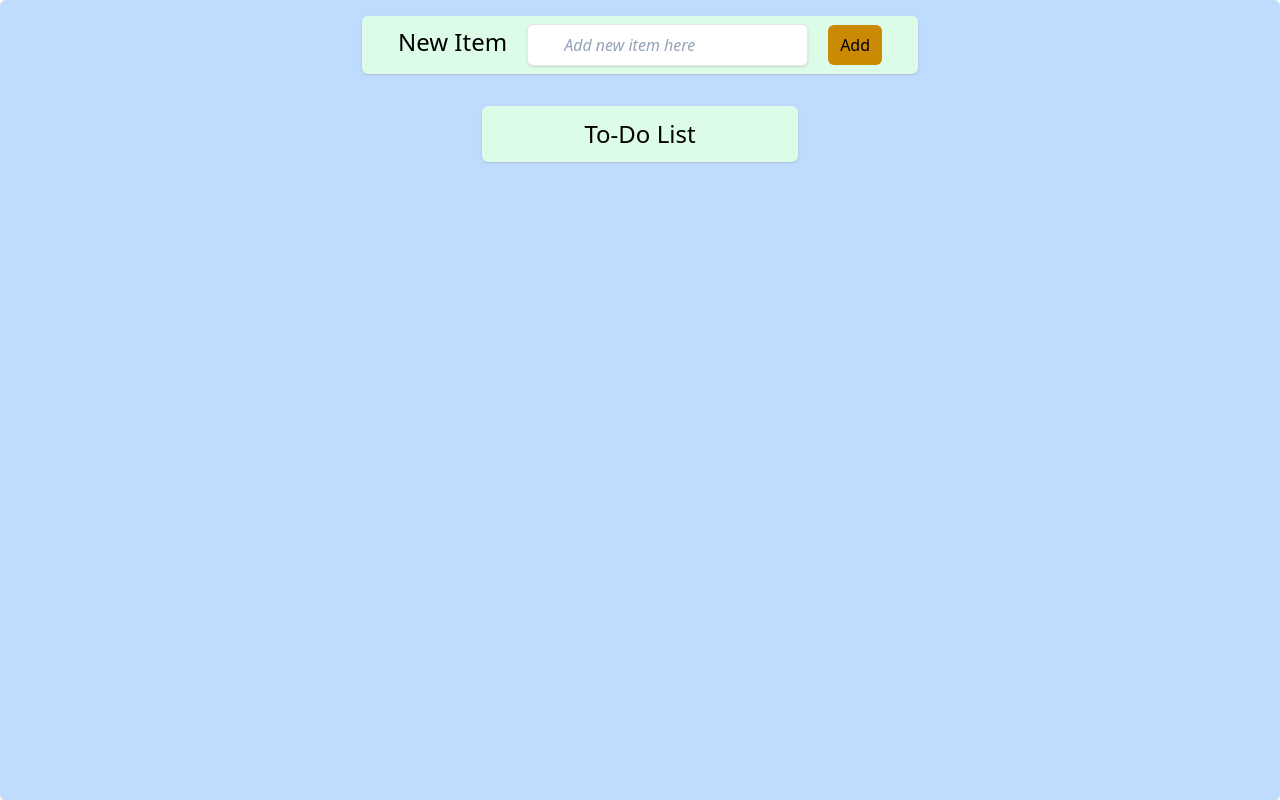
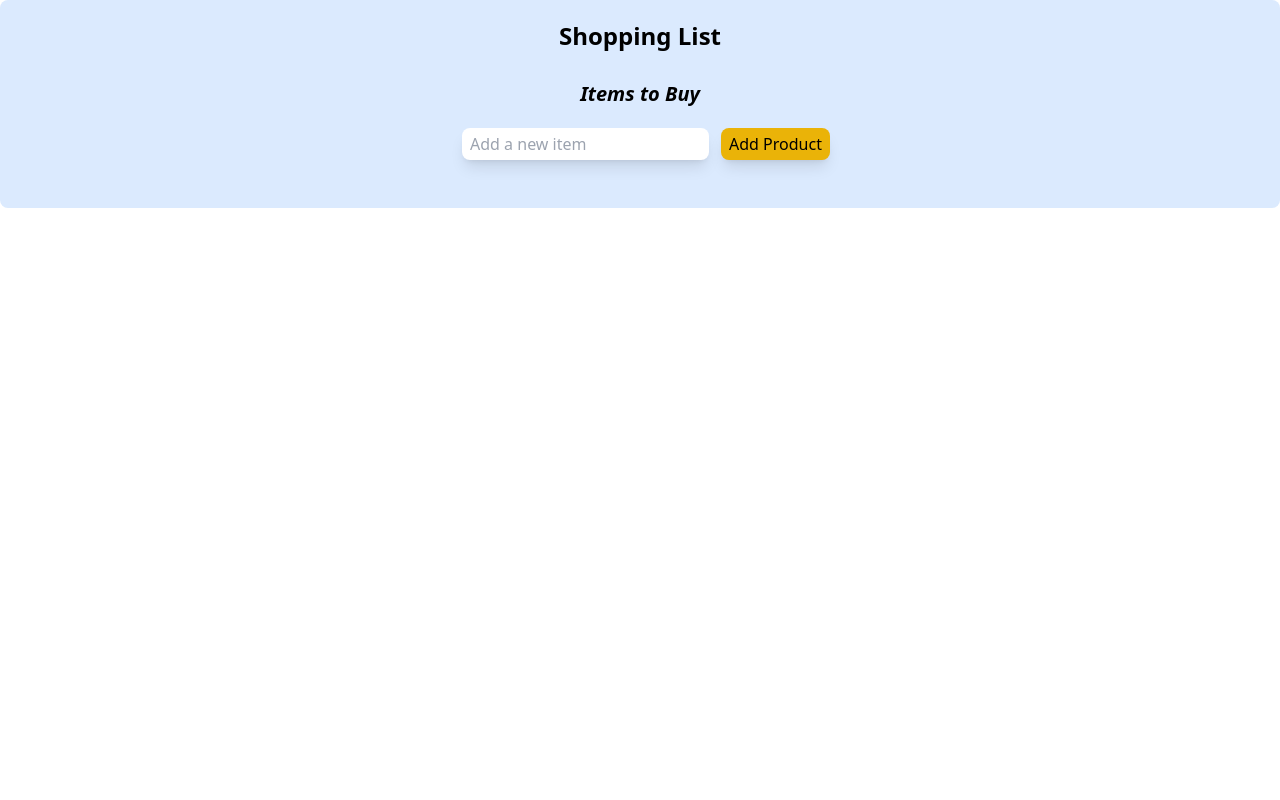
Before and after one commit to MPrashant1100/frontend_master, a React (Create React App) app: page / in a window 1280 px wide. Built offline with nearby package versions, Linux system fonts and the light colour scheme.

Commit message:
Assignment added

```diff
--- a/src/App.js
+++ b/src/App.js
@@ -1,10 +1,14 @@
 import ToDoList from './components/Practice/ToDoList';
+import ShoppingList from './components/Assignment/ShoppingList';
 import './App.css';
 
 function App() {
   return (
     <div className="App">
+      <ShoppingList/>
+     {/*
       <ToDoList/>
+  */}
     </div>
   );
 }
--- /dev/null
+++ b/src/components/Assignment/ShoppingList.js
@@ -0,0 +1,36 @@
+import React,{useState} from 'react'
+
+function ShoppingList() {
+    const [products, setProducts] = useState([])
+    const [product, setProduct] = useState('')
+    const handleAddProduct = () => {
+        setProducts((products) => [...products, product])
+        setProduct('')
+    }
+    const myProduct = product => (            // use for map function
+        <li key={product}>{product}</li>
+    )
+    console.log(products)
+  return (
+    <div className='flex justify-center justify-items-center bg-blue-100 rounded-lg w-auto h-auto m-auto p-5'>
+      <div>
+        <h1 className='font-bold text-2xl'>Shopping List</h1>
+        <div className='p-2 w-auto h-full'>
+            <h2 className='font-semibold italic text-xl m-5'>Items to Buy</h2>
+            <input className='mx-3 rounded-lg p-1 px-2 shadow-lg' type='text' value={product} onChange={e => setProduct(e.target.value)}
+            placeholder='Add a new item' />
+            <button className='bg-yellow-500 p-1 px-2 rounded-lg shadow-lg' onClick={handleAddProduct}>Add Product</button>
+            <ul className='bg-white w-full m-5 mx-1 rounded-lg shadow-lg'>
+                {
+                    products.map(myProduct
+                        //product => (<li key={product}>{product}</li>)
+                     )
+                }
+            </ul>
+         </div>
+      </div>
+    </div>
+  )
+}
+
+export default ShoppingList
```
